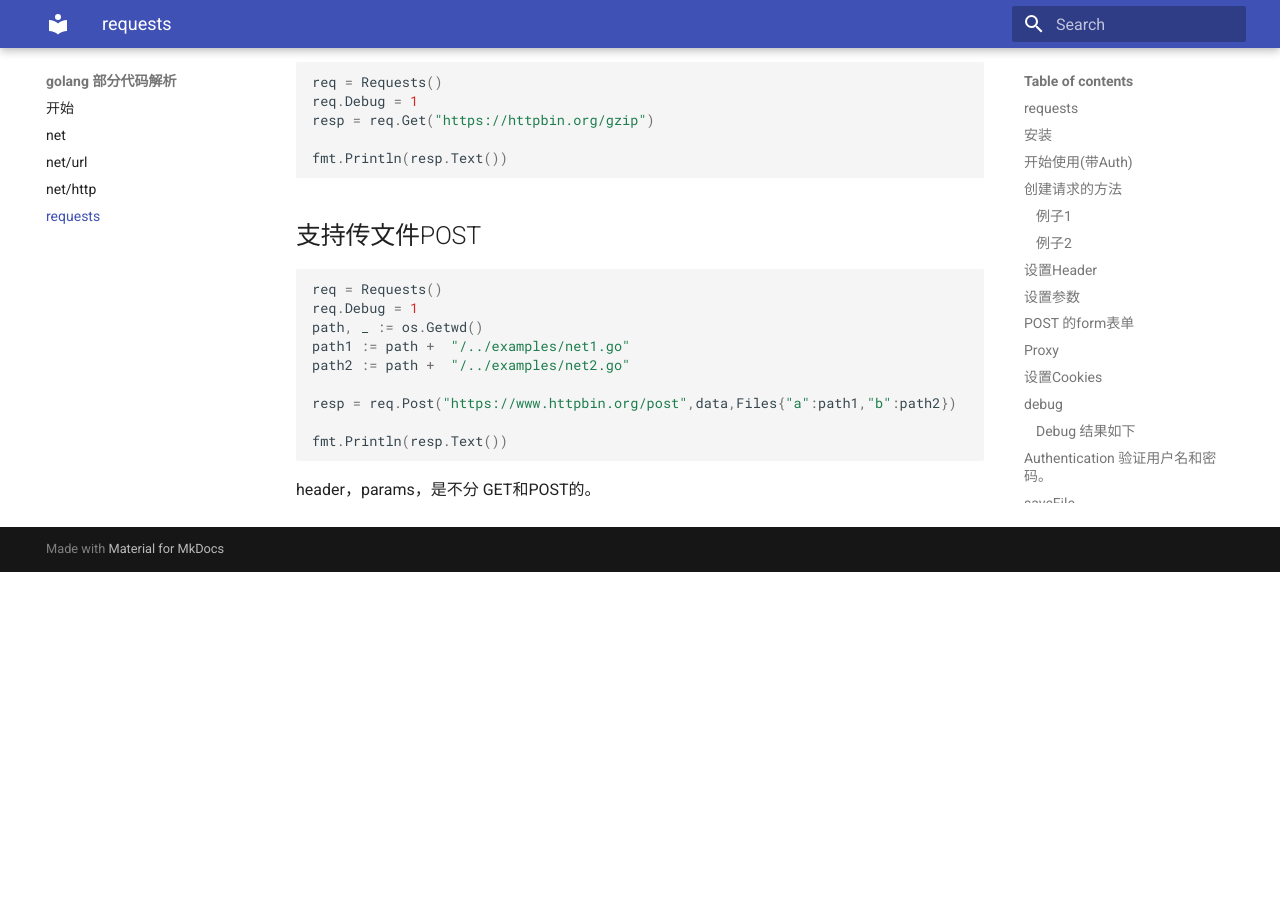
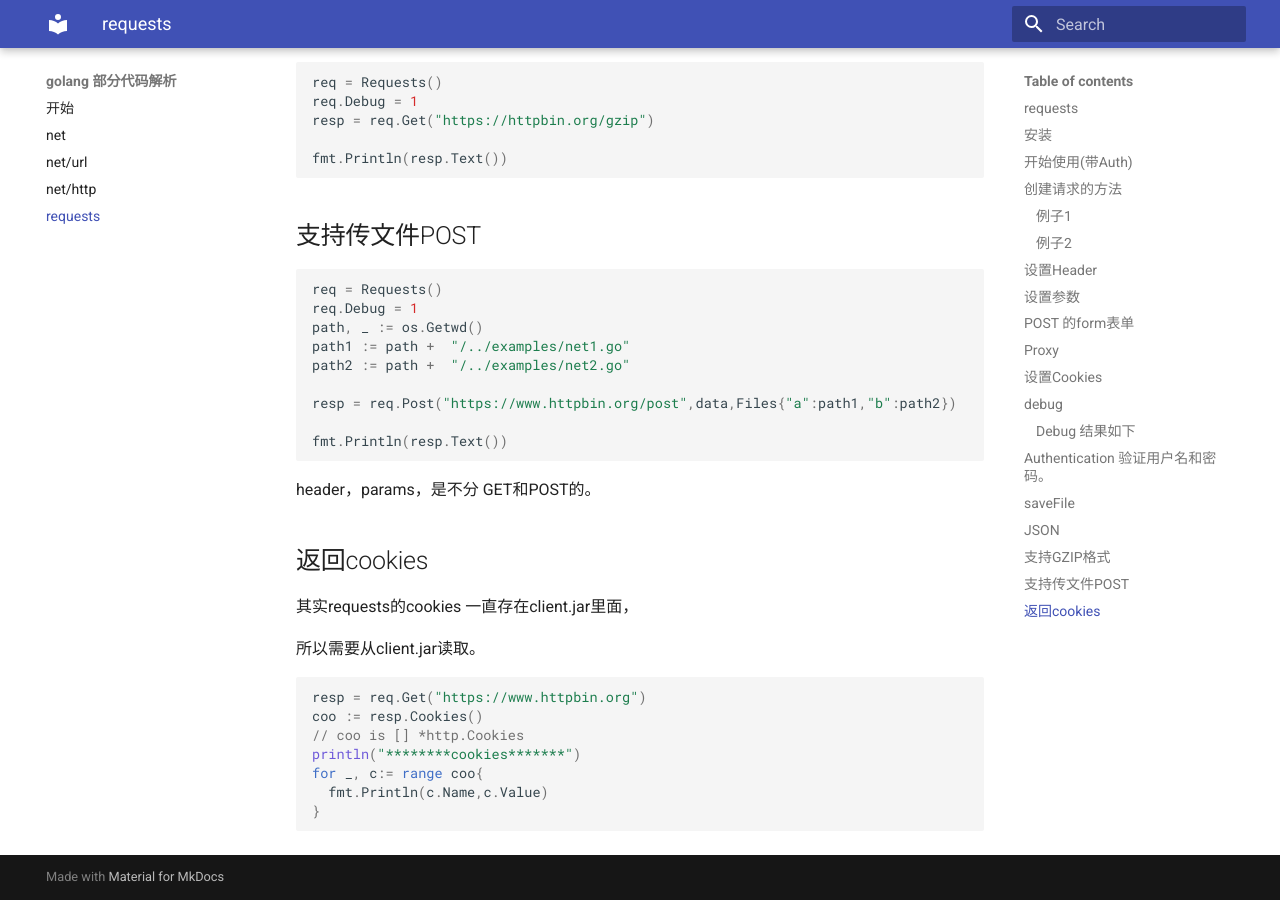
Before and after one commit to asmcos/goexample, an MkDocs documentation site: the page built from docs/requests.md, in a window 1280 px wide and 900 px high, scrolled down 6569 px. Built offline with MkDocs 1.6.1 and Material for MkDocs 9.7.7, drawn with Linux system fonts in a browser that asks for light colours; old or Windows-style settings are respelled for this version of MkDocs; before the commit the page ends 7141 px from its top, so only the background shows below that.

Commit message:
resp.Cookies()

````diff
--- a/docs/requests.md
+++ b/docs/requests.md
@@ -350,3 +350,20 @@ fmt.Println(resp.Text())
 ```
 
 header，params，是不分 GET和POST的。
+
+
+## 返回cookies
+
+其实requests的cookies 一直存在client.jar里面，
+
+所以需要从client.jar读取。
+
+``` go
+resp = req.Get("https://www.httpbin.org")
+coo := resp.Cookies()
+// coo is [] *http.Cookies
+println("********cookies*******")
+for _, c:= range coo{
+  fmt.Println(c.Name,c.Value)
+}
+```
````
